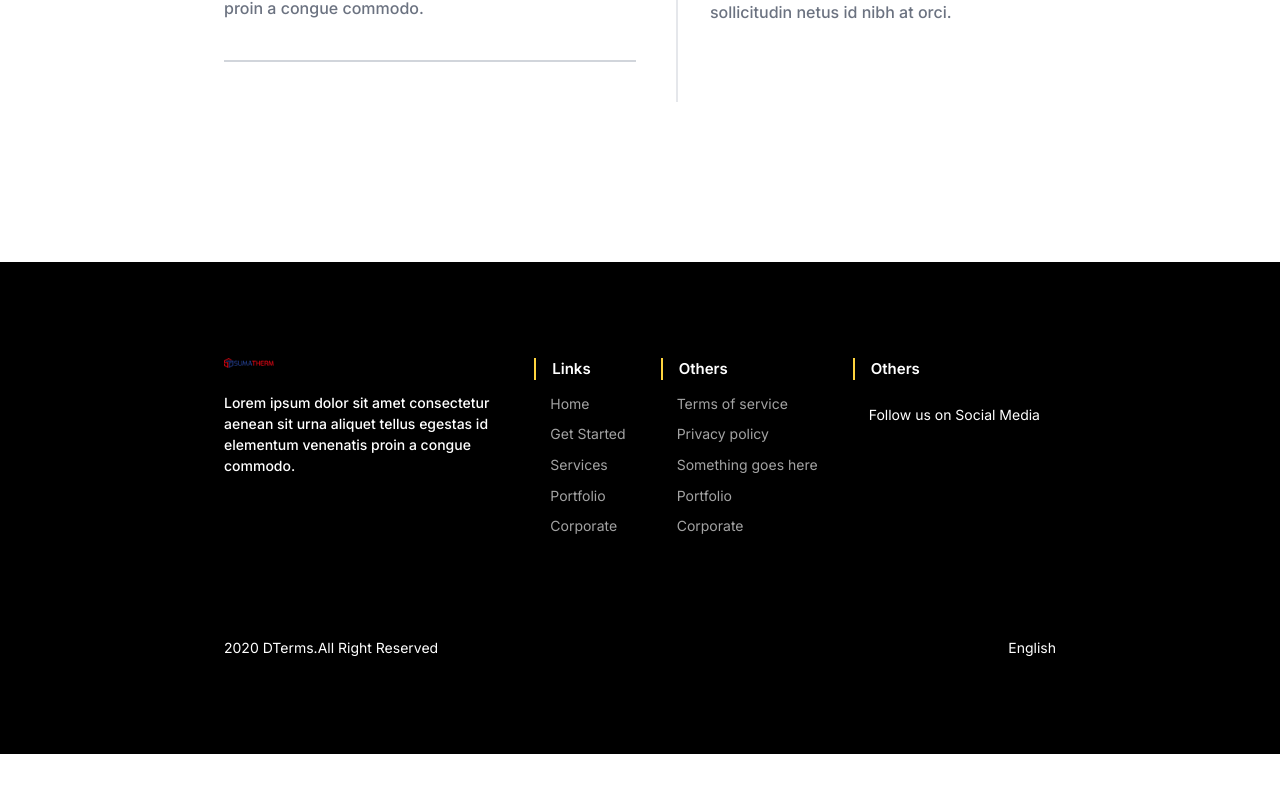
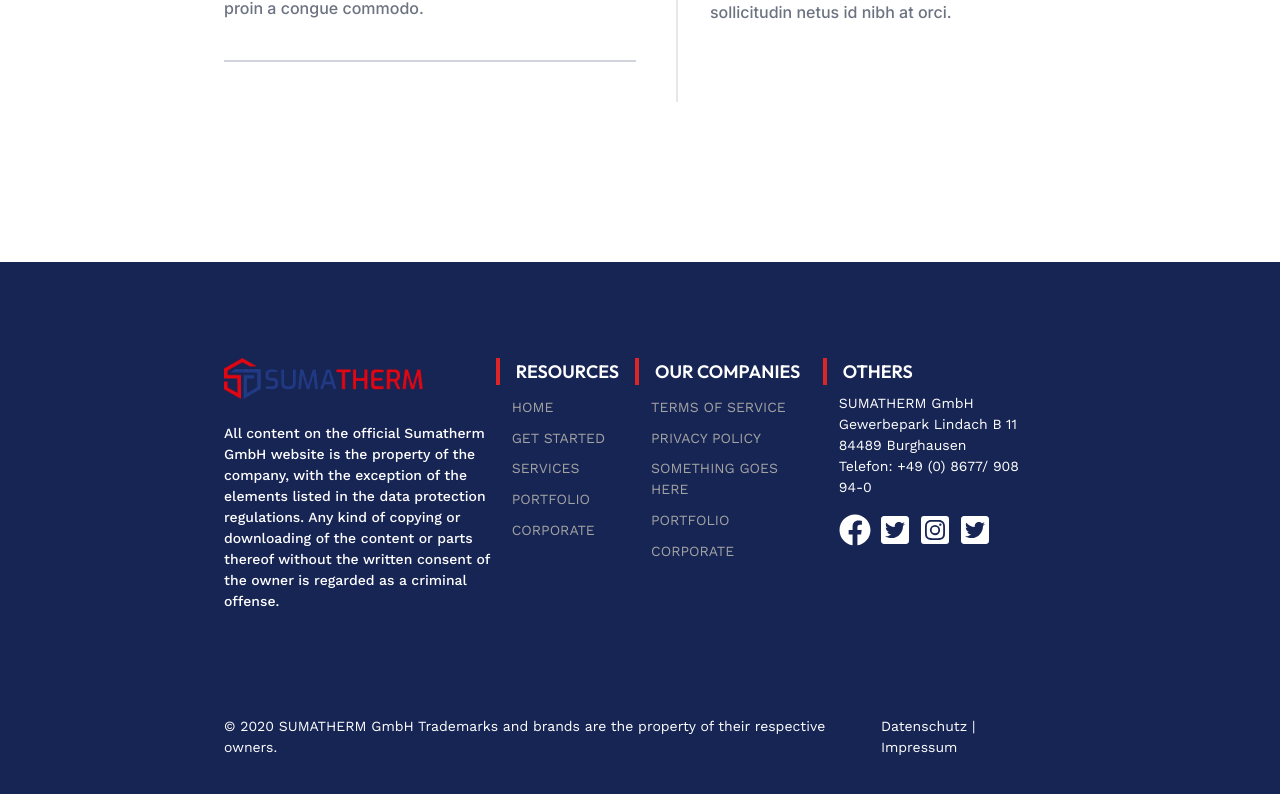
Before and after one commit to IzetDelibasic/sumatherm-project, a Next.js app: page / in a window 1280 px wide. Shown: the part 8636-9430 px from the top of the page. Before the commit the page ends 9390 px from the top, so only its background shows below. Built offline with nearby package versions, Linux system fonts and the light colour scheme.

Commit message:
Importing data in footer

```diff
--- a/app/components/Footer/Footer.tsx
+++ b/app/components/Footer/Footer.tsx
@@ -1,26 +1,38 @@
+// -React-
 import React from 'react'
-import { headerLogo } from '@/utils/constants/imagesConstants';
+// -Next-
 import Link from 'next/link';
 import Image from 'next/image';
+// -Constants-
+import { headerLogo } from '@/utils/constants/imagesConstants';
 import { linksConstant } from '@/utils/constants/linksConstant';
 import { othersConstant } from '@/utils/constants/othersConstant';
+// -Icons-
+import { FaFacebook } from "react-icons/fa";
+import { FaTwitterSquare } from "react-icons/fa";
+import { FaInstagramSquare } from "react-icons/fa";
+import { FaYoutubeSquare } from "react-icons/fa";
+
+
+
 
 const Footer = () => {
   return (
-    <div className='bg-black'>
+    <div className='bg-blue-950'>
       <div className='lg:flex lg:items-start lg:justify-between lg:w-[65%] w-[90%] text-center lg:text-start mx-auto lg:py-[6rem] py-[3rem]'>
         <div className='flex flex-col lg:w-[35%]'>
           <Link href="/" passHref className='lg:py-0 lg:pb-[1.5rem] py-[1rem] mx-auto lg:mx-0'>
             <span className="">
-              <Image src={headerLogo} alt="Logo - Construcfy X Webflow Template" width={50} height={50} />
+              <Image src={headerLogo} alt="Logo - Construcfy X Webflow Template" width={200} height={100} />
             </span>
           </Link>
-          <div className='mb-[0.5rem] text-white lg:text-[14px] text-[14px] font-medium'>
-            Lorem ipsum dolor sit amet consectetur aenean sit urna aliquet tellus egestas id elementum venenatis proin a congue commodo.
+          <div className='mb-[0.5rem] text-white lg:text-[14px] text-[14px] font-medium font-about'>
+          All content on the official Sumatherm GmbH website is the property of the company, with the exception of the elements listed in the data protection regulations.
+          Any kind of copying or downloading of the content or parts thereof without the written consent of the owner is regarded as a criminal offense.
           </div>
         </div>
         <div className='flex flex-col my-[1rem] lg:my-0'>
-          <div className='text-white lg:text-[15px] text-[17px] font-semibold lg:border-l-2 lg:border-hyellow-100 px-[1rem] mb-[0.5rem]'>Links</div>
+          <div className='text-white lg:text-[18px] text-[17px] font-semibold lg:border-l-4 lg:border-red-600 px-[1rem] mb-[0.5rem] font-subtitle'>RESOURCES</div>
           <div className='text-neutral-400 lg:text-[14px] text-[14px] font-lighter px-[1rem]'>
             {linksConstant.map((category, index) => (
               <div key={index}>
@@ -28,7 +40,7 @@ const Footer = () => {
                   {category.items.map((item, itemIndex) => (
                     <li key={itemIndex}>
                       <Link href={item.href} passHref>
-                        <div className='py-[0.3rem]'>{item.name}</div>
+                        <div className='py-[0.3rem] font-about uppercase'>{item.name}</div>
                       </Link>
                     </li>
                   ))}
@@ -38,7 +50,7 @@ const Footer = () => {
           </div>
         </div>
         <div className='flex flex-col my-[1rem] lg:my-0'>
-          <div className='text-white lg:text-[15px] text-[17px] font-semibold lg:border-l-2 lg:border-hyellow-100 px-[1rem] mb-[0.5rem]'>Others</div>
+          <div className='text-white lg:text-[18px] text-[17px] font-semibold lg:border-l-4 lg:border-red-600 px-[1rem] mb-[0.5rem] font-subtitle'>OUR COMPANIES</div>
           <div className='text-neutral-400 lg:text-[14px] text-[14px] font-lighter px-[1rem]'>
             {othersConstant.map((category, index) => (
               <div key={index}>
@@ -46,7 +58,7 @@ const Footer = () => {
                   {category.items.map((item, itemIndex) => (
                     <li key={itemIndex}>
                       <Link href={item.href} passHref>
-                        <div className='lg:py-[0.3rem] py-[0.2rem]'>{item.name}</div>
+                        <div className='lg:py-[0.3rem] py-[0.2rem] font-about uppercase'>{item.name}</div>
                       </Link>
                     </li>
                   ))}
@@ -56,16 +68,23 @@ const Footer = () => {
           </div>
         </div>
         <div className='flex flex-col my-[1rem] lg:my-0'>
-          <div className='text-white lg:text-[15px] text-[17px] font-semibold lg:border-l-2 lg:border-hyellow-100 px-[1rem] mb-[0.5rem]'>Others</div>
-          <div className='text-white lg:text-[14px] text-[14px] font-lighter px-[1rem] py-[1rem]'>
-            Follow us on Social Media
+          <div className='text-white lg:text-[18px] text-[17px] font-semibold lg:border-l-4 lg:border-red-600 px-[1rem] mb-[0.5rem] font-subtitle'>OTHERS</div>
+          <div className='text-white lg:text-[14px] text-[14px] font-lighter px-[1rem] font-about'>SUMATHERM GmbH</div>
+          <div className='text-white lg:text-[14px] text-[14px] font-lighter px-[1rem] font-about'>Gewerbepark Lindach B 11</div>
+          <div className='text-white lg:text-[14px] text-[14px] font-lighter px-[1rem] font-about'>84489 Burghausen</div>
+          <div className='text-white lg:text-[14px] text-[14px] font-lighter px-[1rem] font-about'>Telefon: +49 (0) 8677/ 908 94-0</div>
+          <div className='flex py-[1rem] lg:ml-[1rem] mx-auto lg:mx-0'>
+            <FaFacebook className='text-white h-[2rem] w-[2rem] mr-[0.5rem]' />
+            <FaTwitterSquare className='text-white h-[2rem] w-[2rem] mr-[0.5rem]' />
+            <FaInstagramSquare className='text-white h-[2rem] w-[2rem] mr-[0.5rem]' />
+            <FaTwitterSquare className='text-white h-[2rem] w-[2rem] mr-[0.5rem]' />
           </div>
         </div>
 
       </div>
       <div className='flex lg:items-start justify-between lg:w-[65%] w-[80%] text-center lg:text-start mx-auto lg:pb-[6rem] pb-[3rem]'>
-        <div className='text-white lg:text-[14px] text-[14px] font-lighter'>2020 DTerms.All Right Reserved</div>
-        <div className='text-white lg:text-[14px] text-[14px] font-lighter'>English</div>
+        <div className='text-white lg:text-[14px] text-[14px] font-lighter font-about'>© 2020 SUMATHERM GmbH Trademarks and brands are the property of their respective owners.</div>
+        <div className='text-white lg:text-[14px] text-[14px] font-lighter font-about'>Datenschutz | Impressum</div>
       </div>
     </div>
   );
--- a/app/components/HeroSection/HeroTwo.tsx
+++ b/app/components/HeroSection/HeroTwo.tsx
@@ -18,7 +18,7 @@ const HeroTwo = () => {
 
   return (
     <div className='relative w-full lg:w-[80%]'>
-      <div className='h-[52rem] lg:h-[54rem] bg-cover bg-center' style={{ backgroundImage: `url(${heroImage})` }}>
+      <div className='h-[48rem] lg:h-[54rem] bg-cover bg-center' style={{ backgroundImage: `url(${heroImage})` }}>
         <div className='absolute inset-0 bg-black opacity-70'></div>
         <div className='absolute bottom-0 left-0'>
           <div className='relative lg:w-[13rem] lg:h-[13rem] w-[5rem] h-[5rem] grid grid-cols-2 grid-rows-2 gap-0'>
```
Also changed, not shown: public/images/projectOne.webp.
